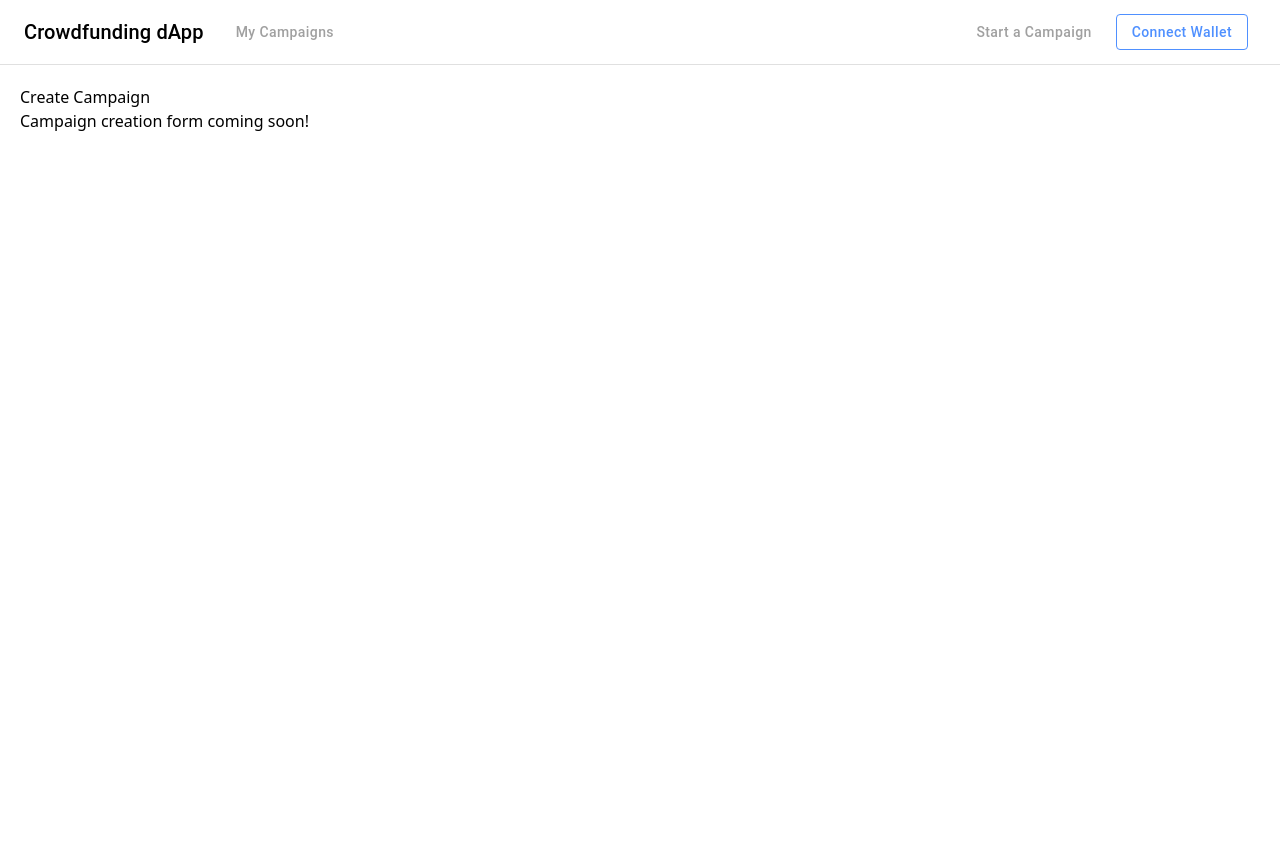
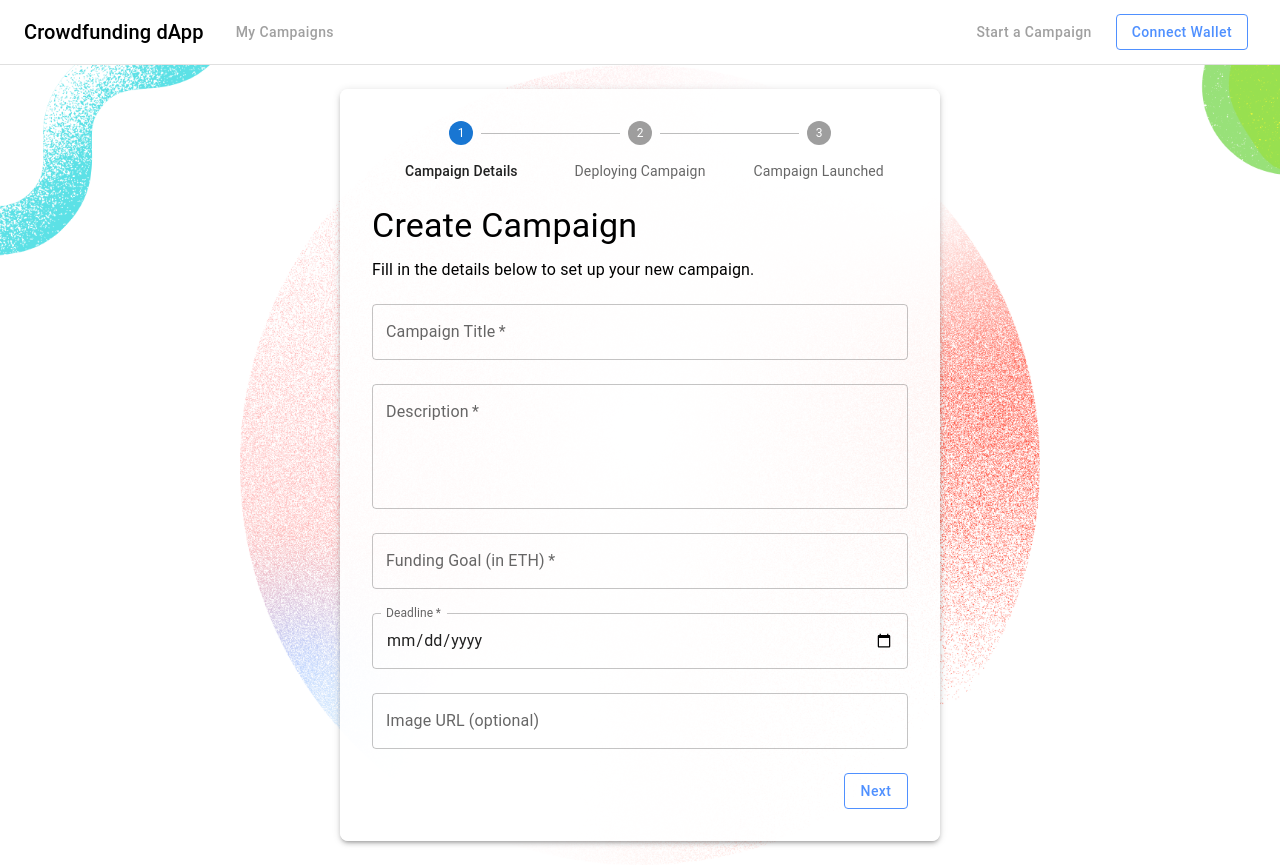
Before and after one commit to Hyhen115/DeFunds, a React (Vite) app: page /create in a window 1280 px wide. Before the commit the page ends 800 px from the top, so only its background shows below. Built offline with nearby package versions, Linux system fonts and the light colour scheme.

Commit message:
create campaign page

```diff
--- a/package.json
+++ b/package.json
@@ -13,6 +13,7 @@
     "@emotion/react": "^11.14.0",
     "@emotion/styled": "^11.14.0",
     "@mui/icons-material": "^7.0.2",
+    "@mui/lab": "^7.0.0-beta.11",
     "@mui/material": "^7.0.2",
     "@mui/system": "^7.0.2",
     "@tailwindcss/vite": "^4.1.3",
--- a/src/pages/CreateCampaign.jsx
+++ b/src/pages/CreateCampaign.jsx
@@ -1,12 +1,175 @@
 // src/pages/CreateCampaign.jsx
-import React from "react";
+import React, { useState } from "react";
+import {
+  Box,
+  Button,
+  TextField,
+  Typography,
+  Stepper,
+  Step,
+  StepLabel,
+} from "@mui/material";
+import formBackground from "../assets/homeBackground.png"; // Ensure this file exists
+
+const steps = [
+  "Campaign Details",
+  "Deploying Campaign",
+  "Campaign Launched",
+];
 
 const CreateCampaign = () => {
+  const [activeStep, setActiveStep] = useState(0);
+  const [formData, setFormData] = useState({
+    title: "",
+    description: "",
+    fundingGoal: "",
+    deadline: "",
+    imageURL: "",
+  });
+
+  // Update form data state when an input changes
+  const handleInputChange = (e) => {
+    const { name, value } = e.target;
+    setFormData((prev) => ({
+      ...prev,
+      [name]: value,
+    }));
+  };
+
+  // Handle form submission and advance the stepper
+  const handleSubmit = (e) => {
+    e.preventDefault();
+    console.log("Campaign data submitted:", formData);
+    // TODO: Integrate your web3.js logic here to interact with your smart contract.
+    // For demonstration, we advance the stepper.
+    if (activeStep < steps.length - 1) {
+      setActiveStep(activeStep + 1);
+    } else {
+      // Final step reached; reset or show success message as needed.
+      setActiveStep(0);
+      setFormData({
+        title: "",
+        description: "",
+        fundingGoal: "",
+        deadline: "",
+        imageURL: "",
+      });
+    }
+  };
+
   return (
-    <div style={{ padding: "20px" }}>
-      <h2>Create Campaign</h2>
-      <p>Campaign creation form coming soon!</p>
-    </div>
+    <Box
+      sx={{
+        minHeight: "100vh",
+        display: "flex",
+        alignItems: "center",
+        justifyContent: "center",
+        backgroundImage: `url(${formBackground})`,
+        backgroundSize: "cover",
+        backgroundPosition: "center",
+        p: 2,
+      }}
+    >
+      <Box
+        sx={{
+          backgroundColor: "rgba(255, 255, 255, 0.9)",
+          p: 4,
+          borderRadius: 2,
+          boxShadow: 3,
+          width: "100%",
+          maxWidth: "600px",
+        }}
+      >
+        {/* Horizontal Stepper */}
+        <Stepper activeStep={activeStep} alternativeLabel sx={{ mb: 3 }}>
+          {steps.map((label) => (
+            <Step key={label}>
+              <StepLabel>{label}</StepLabel>
+            </Step>
+          ))}
+        </Stepper>
+
+        <Typography variant="h4" gutterBottom sx={{ mt: 1 }}>
+          Create Campaign
+        </Typography>
+        <Typography variant="body1" gutterBottom>
+          Fill in the details below to set up your new campaign.
+        </Typography>
+
+        <form onSubmit={handleSubmit}>
+          <TextField
+            label="Campaign Title"
+            variant="outlined"
+            fullWidth
+            margin="normal"
+            required
+            name="title"
+            value={formData.title}
+            onChange={handleInputChange}
+          />
+          <TextField
+            label="Description"
+            variant="outlined"
+            fullWidth
+            margin="normal"
+            multiline
+            rows={4}
+            required
+            name="description"
+            value={formData.description}
+            onChange={handleInputChange}
+          />
+          <TextField
+            label="Funding Goal (in ETH)"
+            variant="outlined"
+            fullWidth
+            margin="normal"
+            type="number"
+            required
+            name="fundingGoal"
+            value={formData.fundingGoal}
+            onChange={handleInputChange}
+          />
+          <TextField
+            label="Deadline"
+            variant="outlined"
+            fullWidth
+            margin="normal"
+            type="date"
+            required
+            InputLabelProps={{ shrink: true }}
+            name="deadline"
+            value={formData.deadline}
+            onChange={handleInputChange}
+          />
+          <TextField
+            label="Image URL (optional)"
+            variant="outlined"
+            fullWidth
+            margin="normal"
+            name="imageURL"
+            value={formData.imageURL}
+            onChange={handleInputChange}
+          />
+
+          {/* Next Button aligned right */}
+          <Box sx={{ display: "flex", justifyContent: "flex-end" }}>
+            <Button
+              type="submit"
+              variant="outlined"
+              sx={{
+                mt: 2,
+                color: "#4F90FF",
+                borderColor: "#4F90FF",
+                textTransform: "none",
+              }}
+            >
+              {activeStep === steps.length - 1 ? "Finish" : "Next"}
+            </Button>
+          </Box>
+        </form>
+      </Box>
+    </Box>
   );
 };
 
```
